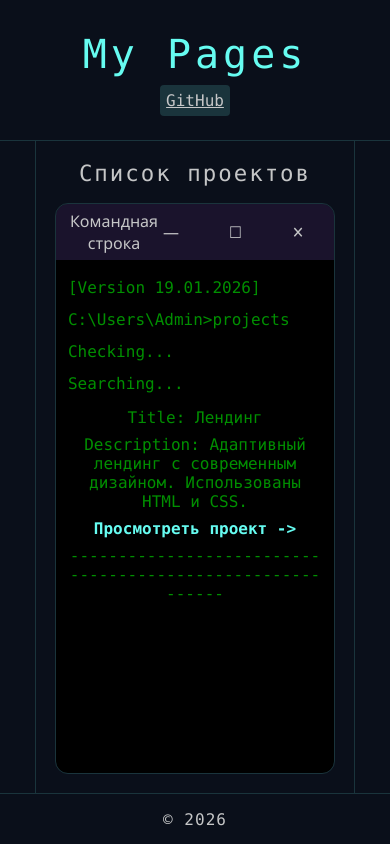
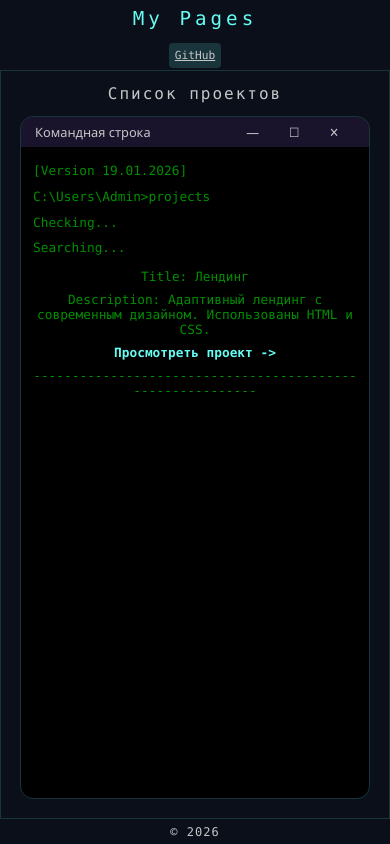
Before and after one commit to Mr-Nichosik/MyPages, a plain HTML site: page index.html in a window 390 px wide. Drawn offline with Linux system fonts and the light colour scheme.

Commit message:
responsive UI addeed

```diff
--- a/index.html
+++ b/index.html
@@ -3,11 +3,11 @@
 
 <head>
     <meta charset="UTF-8">
-    <meta name="viewport" content="width=device-width, initial-scale=1.0, user-scalable=no">
+    <meta name="viewport" content="width=device-width, initial-scale=1.0">
     <link rel="stylesheet"
         href="https://fonts.googleapis.com/css2?family=Inter:wght@400;500&family=Playfair+Display:wght@700&display=swap">
     <link rel="stylesheet" href=".\style.css">
-        <link rel="stylesheet" href=".\responsive.css">
+    <link rel="stylesheet" href=".\responsive.css">
     <title>My Pages</title>
 </head>
 
--- /dev/null
+++ b/responsive.css
@@ -0,0 +1,94 @@
+@media (max-width: 992px) {
+    main {
+        grid-template-columns: 0fr 3fr 0fr;
+    }
+}
+
+@media (max-width: 768px) {
+    :root {
+        --header-height: 110px;
+        --footer-height: 40px;
+    }
+
+    .header-block-1 h1 {
+        font-size: 2.1rem;
+    }
+
+    .header-link {
+        font-size: 0.95rem;
+    }
+
+    footer {
+        font-size: 0.9rem;
+    }
+}
+
+@media (max-width: 576px) {
+    :root {
+        --header-height: 95px;
+        --footer-height: 35px;
+    }
+
+    .header-block-1 h1 {
+        font-size: 1.7rem;
+    }
+
+    .header-link {
+        font-size: 0.8rem;
+    }
+
+    .main-section h2 {
+        font-size: 1.1rem;
+    }
+
+    .terminal-title-block {
+        font-size: 0.9rem;
+    }
+
+    .terminal-window-icons {
+        gap: 30px;
+    }
+
+    .terminal-content-block {
+        font-size: 0.9rem;
+    }
+
+    footer {
+        font-size: 0.8rem;
+    }
+}
+
+@media (max-width: 480px) {
+    :root {
+        --header-height: 70px;
+        --footer-height: 25px;
+    }
+
+    .header-block-1 h1 {
+        font-size: 1.2rem;
+    }
+
+    .header-link {
+        font-size: 0.7rem;
+    }
+
+    .main-section h2 {
+        font-size: 1rem;
+    }
+
+    .terminal-title-block {
+        font-size: 0.8rem;
+    }
+
+    .terminal-window-icons {
+        gap: 20px;
+    }
+
+    .terminal-content-block {
+        font-size: 0.8rem;
+    }
+
+    footer {
+        font-size: 0.75rem;
+    }
+}
--- a/style.css
+++ b/style.css
@@ -62,6 +62,7 @@ header {
     color: var(--color-side);
     border-radius: 4px 4px 4px 4px;
     transition: 0.3s;
+    font-size: 1rem;
 
     &:hover {
         color: black;
@@ -83,6 +84,8 @@ footer {
     border-top: var(--border) solid var(--color-border);
 
     letter-spacing: 1px;
+
+    font-size: 1rem;
 }
 
 main {
@@ -150,6 +153,7 @@ main {
     padding-right: 25px;
 
     font-family: 'Segoe UI', Tahoma, Geneva, Verdana, sans-serif;
+    font-size: 1rem;
 
     * {
         margin-top: 6px;
@@ -182,6 +186,7 @@ main {
 .terminal-content-block {
     padding: 12px;
     overflow-y: auto;
+    font-size: 1rem;
 }
 
 .terminal-string {
@@ -207,7 +212,6 @@ main {
     }
 
 }
-
 
 .terminal-section-link {
     color: var(--color-text);
```
Also changed, not shown: projects/lending/index.html (+1 -1 lines).
